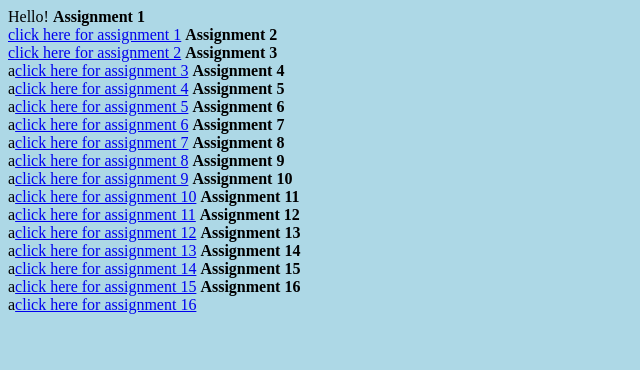
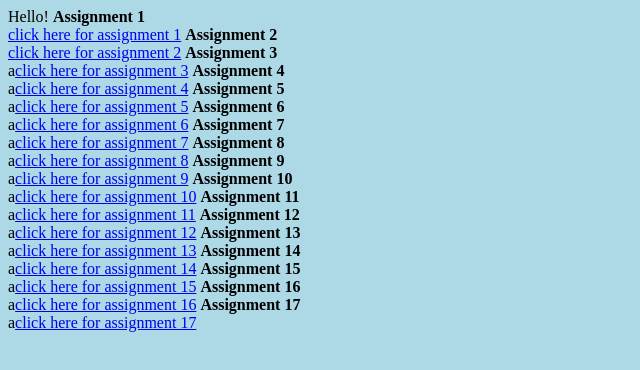
Before and after one commit to prarthanarnayak-lgtm/4SEM-FET, a plain HTML site: page index.html in a window 1280 px wide. Shown: the whole page, without its empty margins (0-640 px from the left). Drawn offline with Linux system fonts and the light colour scheme.

Commit message:
Update index.html

```diff
--- a/index.html
+++ b/index.html
@@ -33,14 +33,7 @@
   a<a href=https://prarthanarnayak-lgtm.github.io/4SEM-FET/Assignment/three_css.js.html>click here for assignment 15</a>
   <b>Assignment 16</b><br>
   a<a href=https://prarthanarnayak-lgtm.github.io/4SEM-FET/Assignment/four_css_js.html>click here for assignment 16</a>
-
-
-
-
-
-
-
-
-
-</body>
+  <b>Assignment 17</b><br>
+  a<a href=https://prarthanarnayak-lgtm.github.io/4SEM-FET/Assignment/prompt.html>click here for assignment 17</a>
+  </body>
 </html>
```
